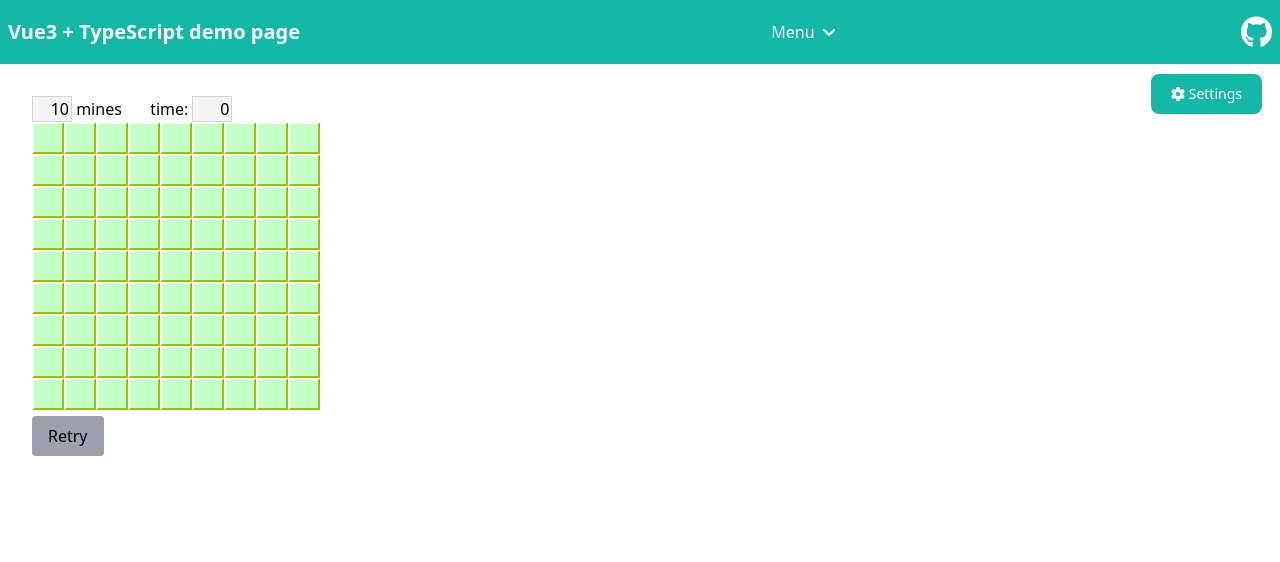
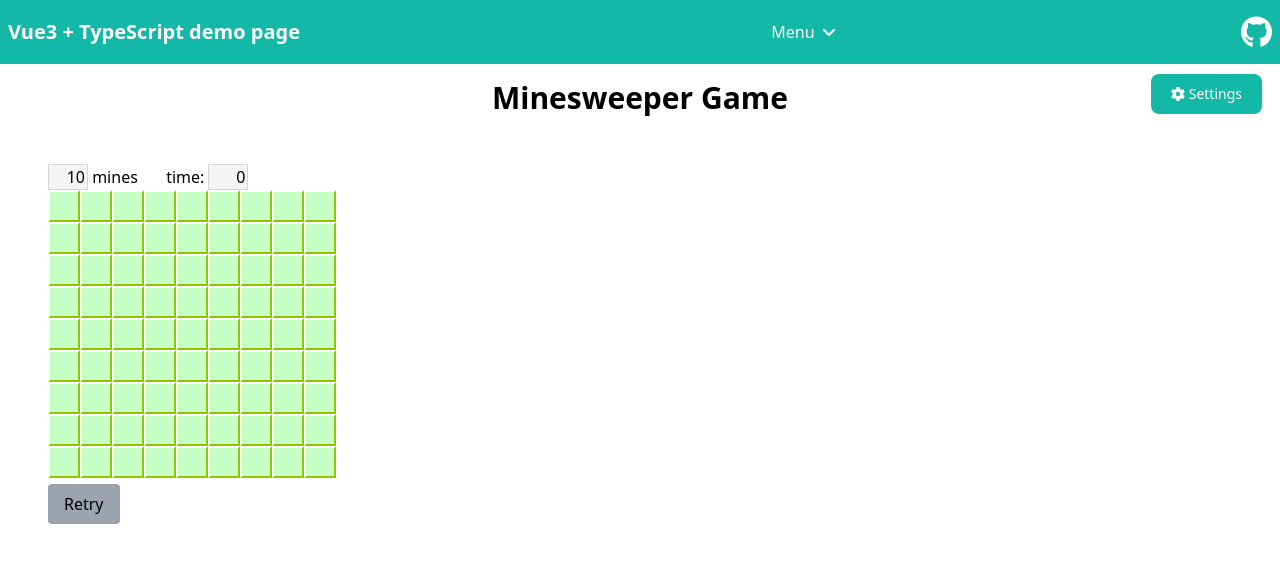
Before and after one commit to nejiko96/vue3-ts-minesweeper, a Vue app: page / in a window 1280 px wide. Shown: the top 562 px of the page. Built offline with nearby package versions, Linux system fonts and the light colour scheme.

Commit message:
MsView.vue : add page title

```diff
--- a/src/components/MsGame.vue
+++ b/src/components/MsGame.vue
@@ -76,11 +76,11 @@
       {{ game.remain }}
     </span>
     {{ locale.remain2 }}
-    <span class="space" />
+    <span class="space"></span>
     {{ locale.timer1 }}
     <MsTimer class="text-box" interval="1s" :limit="999" :mode="timerMode" />
     {{ locale.timer2 }}
-    <span class="space" />
+    <span class="space"></span>
     <transition name="pyonpyon">
       <span v-if="game.status === GameStatusEnum.CLEARED">
         {{ locale.cleared }}
@@ -104,7 +104,7 @@
         />
       </template>
     </MsBoard>
-    <p />
+    <br />
     <button
       class="rounded bg-gray-400 px-4 py-2 text-black hover:bg-gray-300"
       type="button"
--- a/src/views/MsView.vue
+++ b/src/views/MsView.vue
@@ -13,7 +13,10 @@
 </script>
 
 <template>
-  <div class="relative">
+  <div class="relative p-4">
+    <div class="text-center">
+      <h1 class="mb-4 text-3xl font-semibold">Minesweeper Game</h1>
+    </div>
     <MsGame :settings="settings" />
     <button
       class="absolute top-2.5 right-2.5 mr-2 mb-2 rounded-lg bg-teal-500 px-5 py-2.5 text-sm font-medium text-white hover:bg-teal-400 focus:outline-none focus:ring-4 focus:ring-teal-300 dark:focus:ring-teal-800"
```
